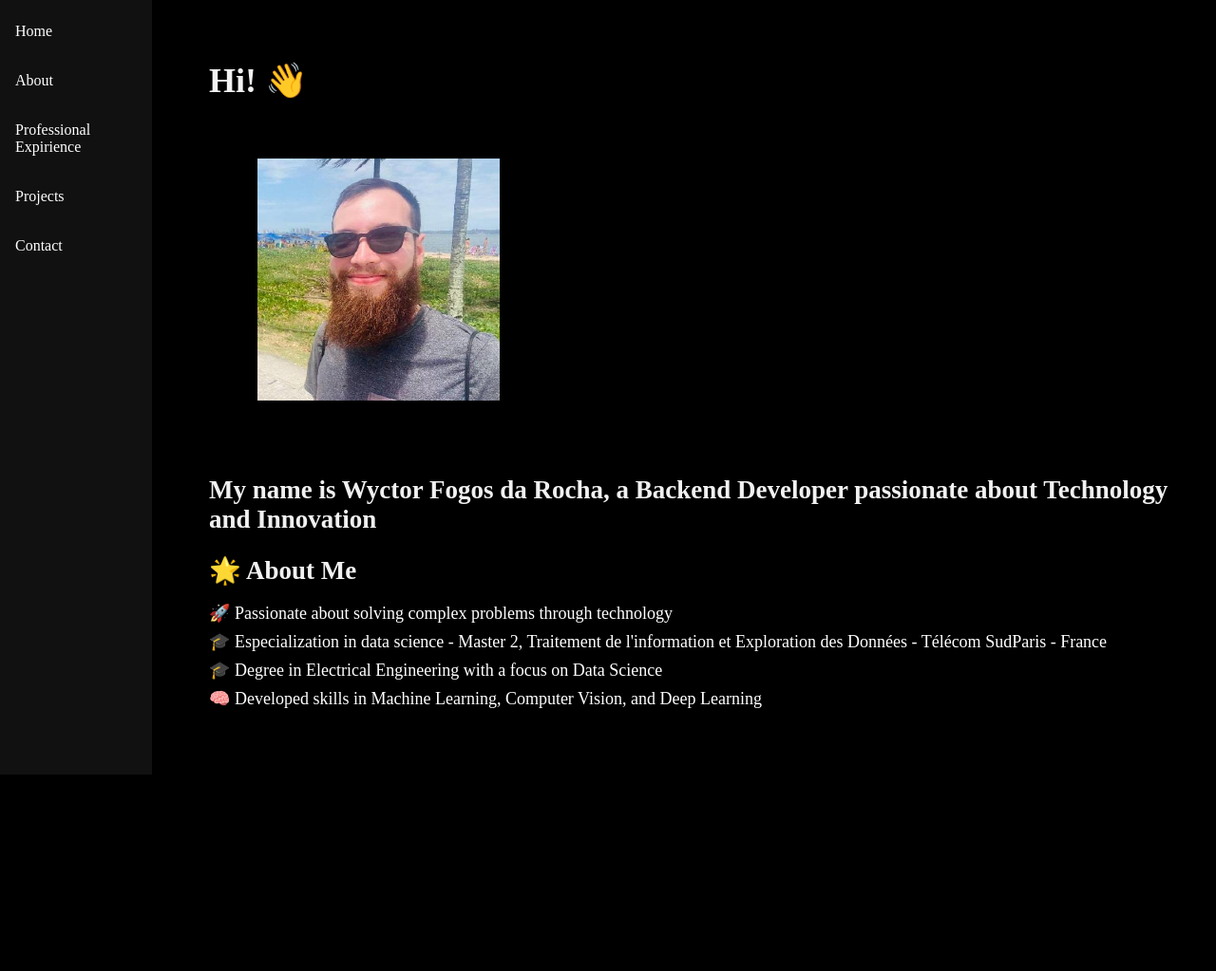
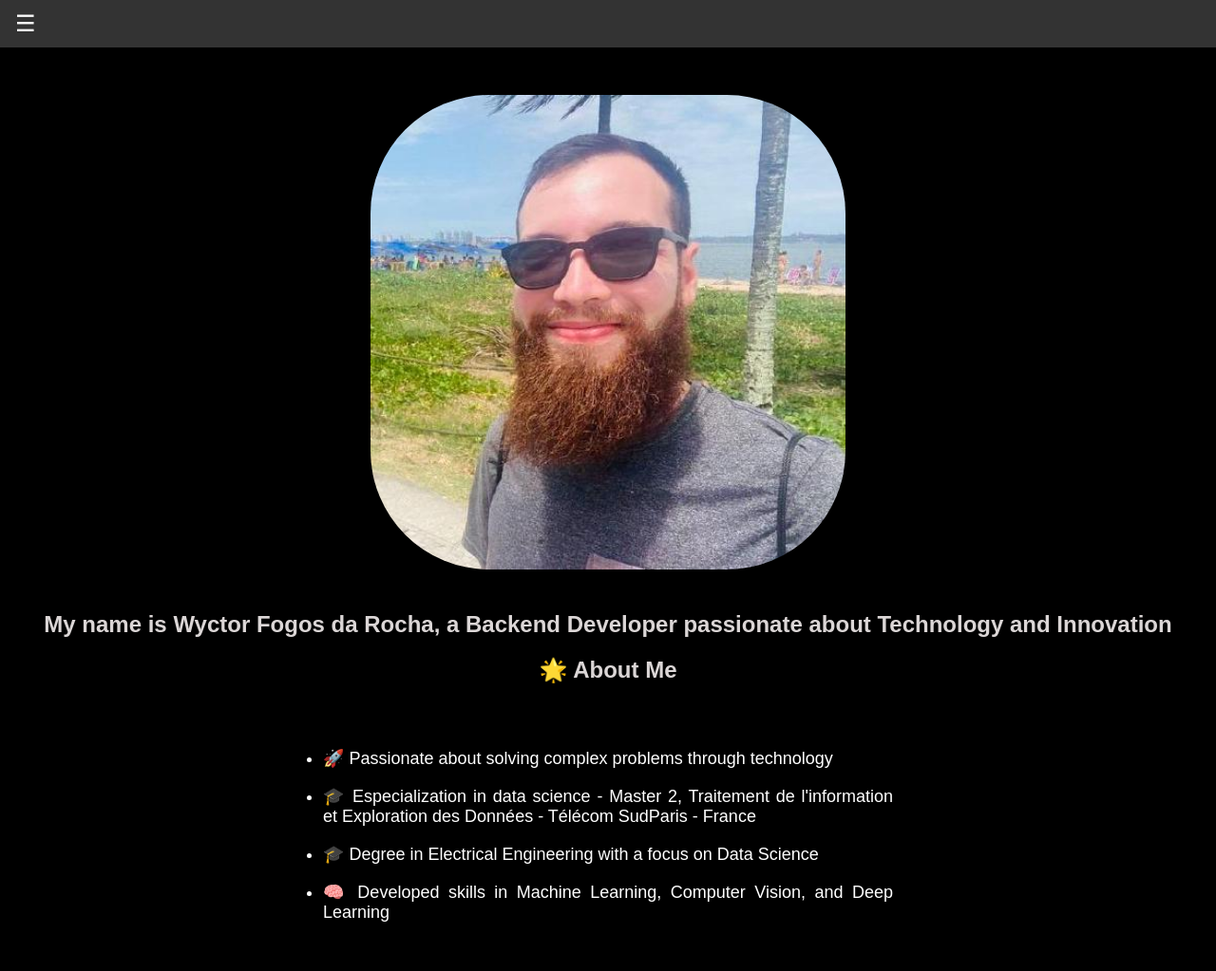
Before and after one commit to wyctorfogos/portifolio-web-site, a plain HTML site: page public/src/views/about.html in a window 1280 px wide. Shown: the whole page at 95% size. Before the commit the page ends 805 px from the top, so only its background shows below. Drawn offline with Linux system fonts and the light colour scheme.

Commit message:
perf: Usage of toggle-button to show options

```diff
--- a/public/src/styles/about.css
+++ b/public/src/styles/about.css
@@ -1,71 +1,100 @@
+/* Estilos gerais */
 body {
-    margin: 20px;
+    font-family: Arial, sans-serif;
+    margin: 0;
+    padding: 0;
+    color: white;
     background-color: black;
+}
+
+/* Navbar */
+.navbar {
+    background-color: #333;
     color: white;
     display: flex;
+    align-items: center;
+    padding: 10px;
+    position: fixed;
+    top: 0;
+    left: 0;
+    width: 100%;
+    z-index: 1000;
 }
 
-.github_photo{
-    justify-content: center;
-    align-self: left;
-    padding: 5%;
-    width: 25%;
-    height: fit-content;
+.toggle-btn {
+    font-size: 24px;
+    color: white;
+    background: none;
+    border: none;
+    cursor: pointer;
 }
+
+.toggle-btn:hover {
+    color: #ddd;
+}
+
+/* Sidebar */
 .sidebar {
+    position: fixed;
+    top: 0;
+    left: -250px; /* Escondido inicialmente */
+    width: 250px;
     height: 100%;
-    width: 160px;
-    position: fixed;
-    z-index: 1;
-    top: 0;
-    left: 0;
-    background-color: #111;
-    overflow-x: hidden;
-    padding-top: 16px;
+    background-color: #333;
+    color: white;
+    padding-top: 60px;
+    transition: left 0.3s ease;
+    z-index: 999;
+}
+
+.sidebar.open {
+    left: 0; /* Visível */
 }
 
 .sidebar a {
+    display: block;
+    padding: 10px 20px;
+    text-decoration: none;
+    font-size: 18px;
     color: white;
-    padding: 8px 8px 8px 16px;
-    text-decoration: none;
-    display: block;
 }
 
 .sidebar a:hover {
     background-color: #575757;
-    color: white;
 }
-
-.sidebar a:hover {
-    color: #f1f1f1;
-}
-
 
 /* Conteúdo principal */
 .about_content {
-    margin-left: 180px;
+    margin: 80px 20px; /* Ajusta para navbar fixa */
     padding: 20px;
-    font-size: large;
-    text-align: left;
+    text-align: center;
+    color: #ffffff;
 }
 
-/* Ajustes de cabeçalhos e listas */
-h1 {
-    color: #f1f1f1;
-    margin-bottom: 10px;
+.github_photo {
+    border-radius: 25%;
+    width: 500px;
+    height: 500px;
+    margin-bottom: 20px;
+    text-align: justify;
+    color: #ffffff;
+    font-size: large;
 }
 
-h2 {
-    color: #f1f1f1;
-    margin-bottom: 10px;
-    justify-content: center;
+.about_content ul {
+    text-align: justify;
+    margin: 20px auto;
+    max-width: 600px;
+    padding: 4%;
+    list-style-type: style upper-alpha;
 }
 
-ul {
-    list-style-type: none;
-    padding: 0;
+.about_content li {
+    font-size: large;
 }
 
-li {
-    margin-bottom: 8px;
+.about_content h2 {
+    color: #dbd6d6;
+    margin-bottom: 20px;
+    font: x-large;
 }
--- a/public/src/styles/professional_experience.css
+++ b/public/src/styles/professional_experience.css
@@ -1,64 +1,66 @@
 /* Estilos gerais */
 body {
     font-family: Arial, sans-serif;
-    margin: 20px;
-    background-color: #121212;
-    color: #f1f1f1;
+    margin: 0;
+    padding: 0;
+    color: white;
+    background-color: black;
 }
 
-h1, h2, h3, p {
-    margin: 0;
+/* Navbar */
+.navbar {
+    background-color: #333;
+    color: white;
+    display: flex;
+    align-items: center;
+    padding: 10px;
+    position: fixed;
+    top: 0;
+    left: 0;
+    width: 100%;
+    z-index: 1000;
 }
 
-h1 {
-    font-size: 2em;
-    margin-bottom: 20px;
+.toggle-btn {
+    font-size: 24px;
+    color: white;
+    background: none;
+    border: none;
+    cursor: pointer;
 }
 
-h2 {
-    font-size: 1.5em;
-    margin-bottom: 15px;
+.toggle-btn:hover {
+    color: #ddd;
 }
 
-h3 {
-    font-size: 1.2em;
-    color: #ffd700;
-    margin-top: 10px;
+/* Sidebar */
+.sidebar {
+    position: fixed;
+    top: 0;
+    left: -250px; /* Escondido inicialmente */
+    width: 250px;
+    height: 100%;
+    background-color: #333;
+    color: white;
+    padding-top: 60px;
+    transition: left 0.3s ease;
+    z-index: 999;
 }
 
-p {
-    font-size: 0.9em;
-    color: #cccccc;
-    margin: 5px 0;
-}
-
-
-.sidebar {
-    height: 100%;
-    width: 160px;
-    position: fixed;
-    z-index: 1;
-    top: 0;
-    left: 0;
-    background-color: #111;
-    overflow-x: hidden;
-    padding-top: 16px;
+.sidebar.open {
+    left: 0; /* Visível */
 }
 
 .sidebar a {
+    display: block;
+    padding: 10px 20px;
+    text-decoration: none;
+    font-size: 18px;
     color: white;
-    padding: 8px 8px 8px 16px;
-    text-decoration: none;
-    display: block;
 }
 
 .sidebar a:hover {
     background-color: #575757;
-    color: white;
-}
-
-.sidebar a:hover {
-    color: #f1f1f1;
 }
 
 
--- a/public/src/styles/projects.css
+++ b/public/src/styles/projects.css
@@ -1,35 +1,66 @@
+/* Estilos gerais */
 body {
-    margin: 20px;
+    font-family: Arial, sans-serif;
+    margin: 0;
+    padding: 0;
+    color: white;
     background-color: black;
-    color: white;
+}
+
+/* Navbar */
+.navbar {
+    background-color: #333;
+    color: rgb(41, 40, 40);
     display: flex;
-}
-.sidebar {
-    height: 100%;
-    width: 160px;
+    align-items: center;
+    padding: 10px;
     position: fixed;
-    z-index: 1;
     top: 0;
     left: 0;
-    background-color: #111;
-    overflow-x: hidden;
-    padding-top: 16px;
+    width: 100%;
+    z-index: 1000;
+}
+
+.toggle-btn {
+    font-size: 24px;
+    color: white;
+    background: none;
+    border: none;
+    cursor: pointer;
+}
+
+.toggle-btn:hover {
+    color: #ddd;
+}
+
+/* Sidebar */
+.sidebar {
+    position: fixed;
+    top: 0;
+    left: -250px; /* Inicialmente fora da tela */
+    width: 250px;
+    height: 100%;
+    background-color: #333;
+    color: white;
+    padding-top: 60px; /* Ajusta para não cobrir a navbar */
+    transition: left 0.3s ease;
+    z-index: 999;
+}
+
+.sidebar.open {
+    left: 0; /* Sidebar visível */
 }
 
 .sidebar a {
+    display: block;
+    padding: 10px 20px;
+    text-decoration: none;
+    font-size: 18px;
     color: white;
-    padding: 8px 8px 8px 16px;
-    text-decoration: none;
-    display: block;
 }
 
 .sidebar a:hover {
     background-color: #575757;
-    color: white;
-}
-
-.sidebar a:hover {
-    color: #f1f1f1;
 }
 
 
@@ -39,6 +70,7 @@ body {
     padding: 20px;
     font-size: large;
     text-align: left;
+    left: 250px;
 }
 
 /* Ajustes de cabeçalhos e listas */
--- a/public/src/styles/styles.css
+++ b/public/src/styles/styles.css
@@ -1,54 +1,85 @@
+/* Estilos gerais */
 body {
+    font-family: Arial, sans-serif;
+    margin: 0;
+    padding: 0;
+    color: white;
     background-color: black;
-    color: white;
 }
 
-.description {
-    text-align: justify;
+/* Navbar */
+.navbar {
+    background-color: #333;
+    color: rgb(41, 40, 40);
     display: flex;
-    flex-direction: column;
     align-items: center;
-    padding: 20px;
+    padding: 10px;
+    position: fixed;
+    top: 0;
+    left: 0;
+    width: 100%;
+    z-index: 1000;
 }
 
-#user_description {
-    text-align: justify;
-    margin-top: 1px;
-    font-size: x-large;
+.toggle-btn {
+    font-size: 24px;
+    color: white;
+    background: none;
+    border: none;
+    cursor: pointer;
 }
 
-.photo {
-    align-self: center;
-    border: 1px solid white;
-    padding: 4%;
-    border-radius: 4%;
-    max-width: 10%;
+.toggle-btn:hover {
+    color: #ddd;
 }
 
+/* Sidebar */
 .sidebar {
+    position: fixed;
+    top: 0;
+    left: -250px; /* Inicialmente fora da tela */
+    width: 250px;
     height: 100%;
-    width: 160px;
-    position: fixed;
-    z-index: 1;
-    top: 0;
-    left: 0;
-    background-color: #111;
-    overflow-x: hidden;
-    padding-top: 16px;
+    background-color: #333;
+    color: white;
+    padding-top: 60px; /* Ajusta para não cobrir a navbar */
+    transition: left 0.3s ease;
+    z-index: 999;
+}
+
+.sidebar.open {
+    left: 0; /* Sidebar visível */
 }
 
 .sidebar a {
+    display: block;
+    padding: 10px 20px;
+    text-decoration: none;
+    font-size: 18px;
     color: white;
-    padding: 8px 8px 8px 16px;
-    text-decoration: none;
-    display: block;
 }
 
 .sidebar a:hover {
     background-color: #575757;
-    color: white;
 }
 
-.sidebar a:hover {
-    color: #f1f1f1;
+/* Descrição */
+.description {
+    margin-top: 100px; /* Ajuste para a altura da navbar */
+    padding: 20px;
+    text-align: center;
+    font-size: large;
+    text-align: center;
 }
+
+.user_description{
+    text-align: center;
+    font-size: x-large;
+    text-align: justify;
+}
+
+.photo {
+    border-radius: 50%;
+    padding: 5%;
+    width: 10%;
+}
--- a/public/src/views/about.html
+++ b/public/src/views/about.html
@@ -7,28 +7,40 @@
     <link rel="stylesheet" href="/src/styles/about.css">
 </head>
 <body>
-    <div class="sidebar">
-        <a href="/src/views/index.html">Home</a><br>
-        <a href="/src/views/about.html">About</a><br>
-        <a href="/src/views/professional_expirience.html"> Professional Expirience</a></br>
-        <a href="/src/views/projects.html">Projects</a><br>
-        <a href="/src/views/contact.html">Contact</a><br>
+    <!-- Navegação com Toggle -->
+    <nav class="navbar">
+        <button type="button" class="toggle-btn" onclick="toggleSidebar()">☰</button>
+    </nav>
+
+    <!-- Sidebar -->
+    <div class="sidebar" id="sidebar">
+        <a href="/src/views/index.html">Home</a>
+        <a href="/src/views/about.html">About</a>
+        <a href="/src/views/professional_expirience.html">Professional Experience</a>
+        <a href="/src/views/projects.html">Projects</a>
+        <a href="/src/views/contact.html">Contact</a>
     </div>
 
     <div class="about_content">
-        <h1>Hi! 👋</h1>
         <img class="github_photo" src="../../data/images/github_picture.jpeg" alt="Wyctor Fogos da Rocha">
         <h2>My name is Wyctor Fogos da Rocha, a Backend Developer passionate about Technology and Innovation</h2>
 
-        <section>
+        <section name="about_content_text">
             <h2>🌟 About Me</h2>
             <ul>
-                <li>🚀 Passionate about solving complex problems through technology</li>
-                <li>🎓 Especialization in data science - Master 2, Traitement de l'information et Exploration des Données - Télécom SudParis - France </li>
-                <li>🎓 Degree in Electrical Engineering with a focus on Data Science</li>
+                <li>🚀 Passionate about solving complex problems through technology</li></br>
+                <li>🎓 Especialization in data science - Master 2, Traitement de l'information et Exploration des Données - Télécom SudParis - France </li></br>
+                <li>🎓 Degree in Electrical Engineering with a focus on Data Science</li></br>
                 <li>🧠 Developed skills in Machine Learning, Computer Vision, and Deep Learning</li>
             </ul>
         </section>
     </div>
+
+    <script>
+        function toggleSidebar() {
+            const sidebar = document.getElementById('sidebar');
+            sidebar.classList.toggle('open');
+        }
+    </script>
 </body>
 </html>
```
Also changed, not shown: public/src/views/contact.html (+19 -7 lines), public/src/views/index.html (+29 -12 lines), public/src/views/professional_expirience.html (+19 -6 lines), public/src/views/projects.html (+18 -7 lines).
